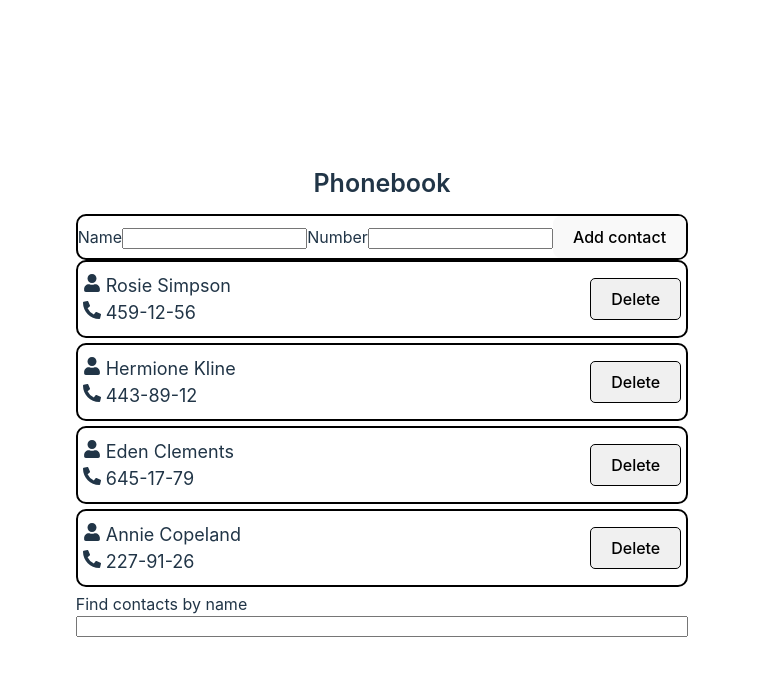
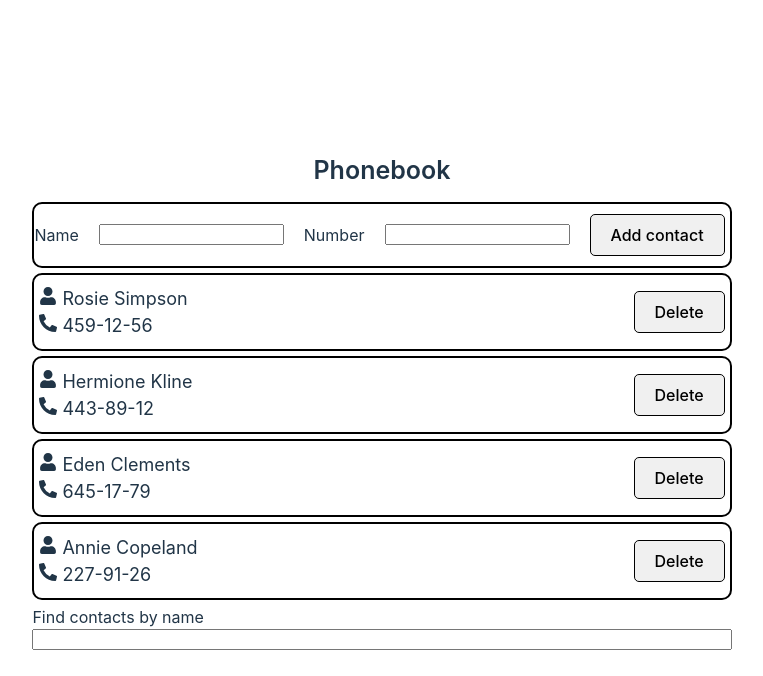
Before and after one commit to Svitlana-2020/goit-react-hw-03, a React (Vite) app: page / in a window 1280 px wide. Shown: the top 676 px of the page, without its empty margins (258-1021 px from the left). Built offline with nearby package versions, Linux system fonts and the light colour scheme.

Commit message:
validation

```diff
--- a/src/components/ContactForm/ContactForm.jsx
+++ b/src/components/ContactForm/ContactForm.jsx
@@ -11,7 +11,9 @@ const numberId = useId();
 
 const contactFormSchema = Yup.object({
     username: Yup.string().min(3, "Too Short!").max(50, "Too Long!").required("Required"),
-    number: Yup.number().min(3, "Too Short!").max("50", "Too Long!").required("Required")
+    number: Yup.string()
+    .matches(/^\d{3}-\d{2}-\d{2}$/, "Invalid phone number format")
+    .required("Required")
 })
 
     return (
--- a/src/components/ContactForm/ContactForm.module.css
+++ b/src/components/ContactForm/ContactForm.module.css
@@ -1,7 +1,34 @@
+/* .form {
+    border: 2px, solid, black;
+    border-radius: 10px;
+    display: flex;
+    justify-content: column;
+    align-items: left;
+} */
+
 .form {
     border: 2px, solid, black;
     border-radius: 10px;
-    /* display: flex;
-    justify-content: column;
-    align-items: left; */
+    display: flex;
+    justify-content: space-between;
+    align-items: center;
+    margin-bottom: 5px;
+    gap: 20px;
+
 }
+
+.button {
+    display: block;
+    pointer-events: auto;
+    border: 1px solid black;
+    margin-right: 5px;
+    border-radius: 5px;
+    background-color: #f0f0f0;
+
+    padding: 10px 20px;
+    margin-top: 10px;
+    margin-bottom: 10px;
+    font-size: 16px;
+    text-align: center;
+    box-sizing: border-box;
+}
```
